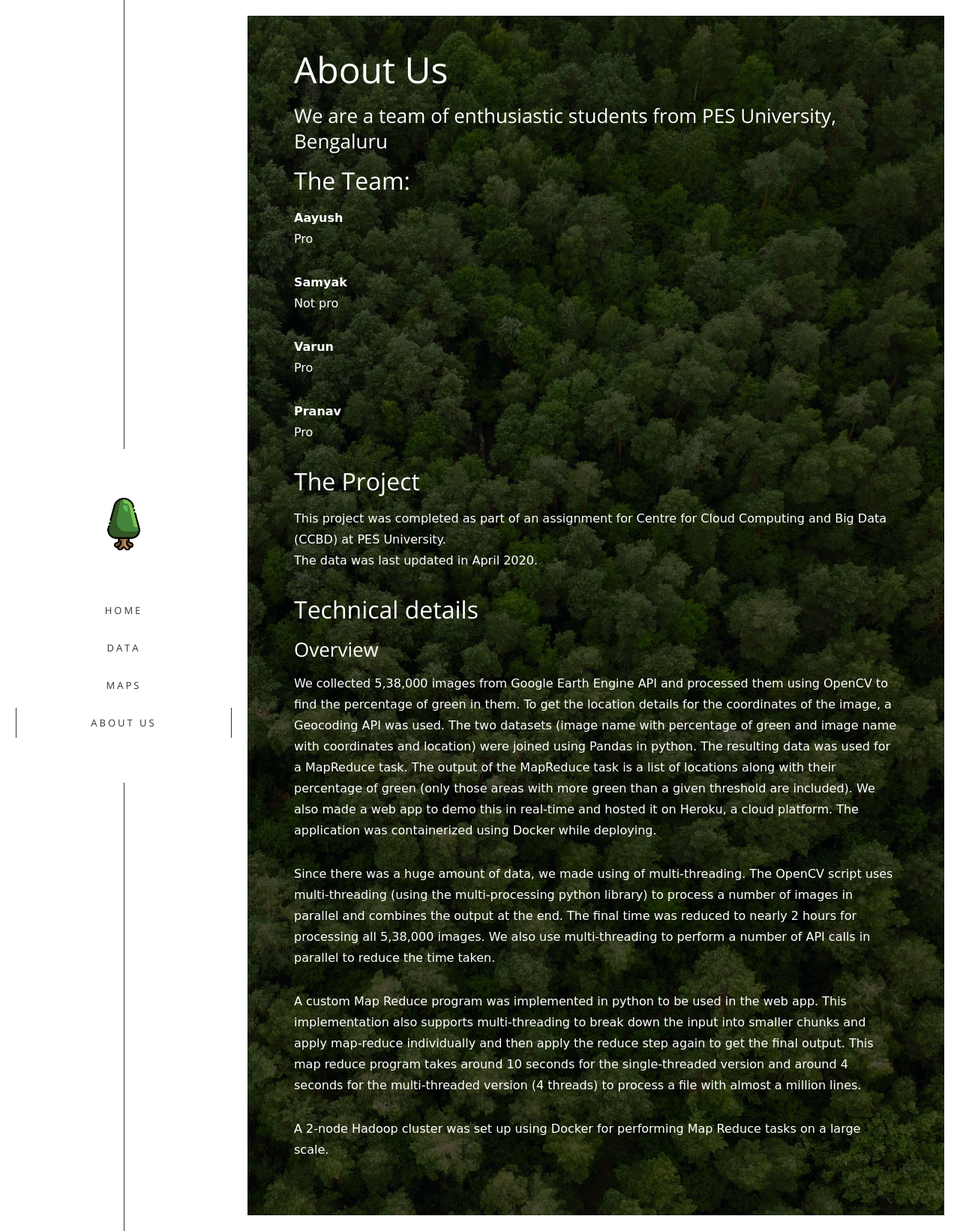
After one commit to NaikAayush/ccbd-bangalore, a Flask app: page /about in a window 1280 px wide. The commit adds this page. Shown: the whole page at 75% size. Run offline with Flask 2, Linux system fonts and the light colour scheme; parts of the project's set-up code (start-up, migrations or seed data) failed here and were passed over; some libraries are stand-ins or nearby versions.

Commit message:
Added about page, code formatting, fixed minor issues

```diff
--- a/MapReduce/app.py
+++ b/MapReduce/app.py
@@ -2,9 +2,8 @@ import os
 import time
 import subprocess
 import csv
-from flask import Flask, render_template, request, session, jsonify, redirect, url_for
+from flask import Flask, render_template, request, session, redirect, url_for
 import pandas as pd
-import json
 
 
 import mapper
@@ -15,6 +14,9 @@ app.secret_key = "hmm secret key"
 
 pincode_locality_mapper = pd.read_csv("./pincode_locality_mapping.csv", header=None)
 pincode_locality_mapper.set_index(0, inplace=True)
+
+pin_shape_df = pd.read_csv('pin_shape.csv')
+loc_shape_df = pd.read_csv('loc_shape.csv')
 
 @app.route("/")
 def index():
@@ -86,14 +88,14 @@ def mapRed():
                     outputs.append([pincode, [(sub_district, district)], green])
         outputs.sort(key=lambda x: x[2], reverse=True)
         time_taken = round(time.time() - start_time, 5)
-        no_of_outputs=len(outputs)
-        pincode=[x[0] for x in outputs]
-        locality=[x[1][0][0] for x in outputs]
-        green=[x[2] for x in outputs]
-        if groupby=='pincode':
+        no_of_outputs = len(outputs)
+        pincode = [x[0] for x in outputs]
+        locality = [x[1][0][0] for x in outputs]
+        green = [x[2] for x in outputs]
+        if groupby == 'pincode':
             session['varx'] = 'pincode'
             session['pincode'] = pincode
-        elif groupby=='locality':
+        elif groupby == 'locality':
             session['varx'] = 'locality'
             session['locality'] = locality
         return render_template("maprednew.html",
@@ -107,44 +109,48 @@ def mapRed():
     #return render_template("mapRed.html", outputs=None)
     return render_template("maprednew.html", outputs=None)
 
-@app.route("/maps",methods=["GET", "POST"])
+@app.route("/maps", methods=["GET", "POST"])
 def maps():
     varx = session.get('varx', None)
     if varx:
         if varx == 'pincode':
             pincode = session.get('pincode', None)
-            shape=[x for x in range(0,len(pincode))]
-            display=[x for x in range(0,len(pincode))]
-            df=pd.read_csv('pin_shape.csv')
-            for i in range(0,len(pincode)):
-                x=df.loc[df['postalCode'] == int(pincode[i])]
+            shape = list(range(0, len(pincode)))
+            display = list(range(0, len(pincode)))
+            for i, pinc in enumerate(pincode):
+                x = pin_shape_df.loc[pin_shape_df['postalCode'] == int(pinc)]
                 for j in x['Shape']:
-                    shape[i]=j
+                    shape[i] = j
                 for k in x['Display']:
-                    display[i]=k
-            return render_template("mapsnew.html",pincode=pincode,shape=shape,display=display,varx=varx,locality='')
+                    display[i] = k
+            return render_template("mapsnew.html",
+                                   pincode=pincode,
+                                   shape=shape,
+                                   display=display,
+                                   varx=varx,
+                                   locality='')
 
         elif varx == 'locality':
             locality = session.get('locality', None)
-            shape=[x for x in range(0,len(locality))]
-            display=[x for x in range(0,len(locality))]
-            df=pd.read_csv('loc_shape.csv')
-            for i in range(0,len(locality)):
-                x=df.loc[df['locality'] == locality[i]]
+            shape = list(range(0, len(locality)))
+            display = list(range(0, len(locality)))
+            for i, pinc in enumerate(locality):
+                x = loc_shape_df.loc[loc_shape_df['locality'] == locality[i]]
                 for j in x['Shape']:
-                    shape[i]=j
+                    shape[i] = j
                 for k in x['Display']:
-                    display[i]=k
-            return render_template("mapsnew.html",locality=locality,shape=shape,display=display,varx=varx,pincode='')
-    return redirect(url_for("new"))
+                    display[i] = k
+            return render_template("mapsnew.html",
+                                   locality=locality,
+                                   shape=shape,
+                                   display=display,
+                                   varx=varx,
+                                   pincode='')
+    return redirect(url_for("index"))
 
-@app.route("/new",methods=["GET", "POST"])
-def new():
-    return render_template('index2.html')
-
-@app.route("/newx",methods=["GET", "POST"])
-def newx():
-    return render_template('NewMapRed.html')
+@app.route("/about")
+def about():
+    return render_template("aboutus.html")
 
 if __name__ == "__main__":
     app.run(debug=True, host='0.0.0.0')
--- /dev/null
+++ b/MapReduce/templates/aboutus.html
@@ -0,0 +1,256 @@
+<!DOCTYPE html>
+<html lang="en-US" class="no-js">
+    <head>
+
+        <title>About Us | Greenery of Bengaluru</title>
+
+        <!-- Meta Data -->
+        <meta http-equiv="content-type" content="text/html;charset=UTF-8">
+        <meta name="viewport" content="width=device-width, initial-scale=1">
+        <meta name="description" content="">
+        <meta name="keywords" content="">
+        <meta name="author" content="Us">
+
+        <!-- CSS Global Compulsory -->
+        <link rel="stylesheet" href="{{url_for('static',filename='css/bootstrap.min.css')}}">
+        <link rel="stylesheet" href="{{url_for('static',filename='css/style.css')}}">
+        <!-- <link rel="stylesheet" href="{{url_for('static',filename='css/yush.min.css')}}">
+            <link rel="stylesheet" href="{{url_for('static',filename='css/yush.css')}}"> -->
+
+            <!-- CSS Implementing Plugins -->
+            <!-- <link rel="stylesheet" href="{{url_for('static',filename='css/ionicons.min.css')}}" type="text/css"> -->
+            <link rel="stylesheet" href="{{url_for('static',filename='css/animate.min.css')}}" type="text/css">
+            <link rel="stylesheet" href="{{url_for('static',filename='css/flexslider.css')}}" type="text/css">
+            <link rel="stylesheet" href="{{url_for('static',filename='css/magnific-popup.css')}}" type="text/css">
+            <link rel="stylesheet" href="{{url_for('static',filename='css/vegas.min.css')}}" type="text/css">
+            <!-- <link rel="stylesheet" href="{{url_for('static',filename='css/jquery.mCustomScrollbar.min.css')}}"> -->
+            <link rel="stylesheet" href="{{url_for('static',filename='css/photoswipe/photoswipe.css')}}">
+            <link rel="stylesheet" href="{{url_for('static',filename='css/photoswipe/default-skin/default-skin.css')}}">
+            <link rel="stylesheet" href="{{url_for('static',filename='css/custom.css')}}">
+            <link rel="stylesheet" href="{{url_for('static',filename='css/mapred.css')}}">
+
+            <!-- HTML5 shim and Respond.js IE8 support of HTML5 elements and media queries -->
+            <!--[if lt IE 9]>
+                <script src="http://html5shim.googlecode.com/svn/trunk/html5.js"></script>
+                <script src="js/respond.min.js"></script>
+            <![endif]-->
+
+            <!--[if lt IE 11]>
+                <link rel="stylesheet" type="text/css" href="css/ie.css">
+            <![endif]-->
+
+            <!-- Fonts -->
+            <link href="https://fonts.googleapis.com/css?family=Open+Sans:200,300,300i,400,400i,700,700i" rel="stylesheet">
+
+            <!-- JS -->
+            <script type="text/javascript" src="{{url_for('static',filename='js/modernizr.js')}}"></script>
+
+            <!-- Faviconss -->
+            <link rel="shortcut icon" href="images/favicon.ico">
+            <link rel="apple-touch-icon" href="images/apple-touch-icon.png">
+            <link rel="apple-touch-icon" sizes="72x72" href="images/apple-touch-icon-72x72.png">
+            <link rel="apple-touch-icon" sizes="114x114" href="images/apple-touch-icon-114x114.png">
+
+            <style>
+.icon-thing {
+    color: white;
+}
+.about-team {
+    font-size: initial;
+}
+.about-project {
+    font-size: initial;
+}
+            </style>
+    </head>
+    <body>
+
+        <div id="preloader">
+            <div id="loading-animation"></div>
+        </div>
+
+        <div class="main-container">
+
+            <!-- Main Header -->
+            <header class="main-header header-light header-mobile-light menu-dark menu-mobile-dark">
+                <div class="header-container">
+                    <div class="header-content">
+                        <div class="header-el">
+                            <div class="topline"></div>
+                            <div class="header-block brand-block">
+                                <!-- Header Logo -->
+                                <div class="logo-block">
+                                    <a class="header-logo load-content" href="#home">
+                                        <img src="{{url_for('static',filename='images/tree.png')}}" alt="" class="logo-light" />
+                                        <img src="{{url_for('static',filename='images/tree.png')}}" alt="" class="logo-dark" />
+                                    </a>
+                                </div>
+                                <button type="button" class="nav-toggle">
+                                    <span></span>
+                                </button>
+                            </div>
+                            <!-- Header Nav -->
+                            <nav class="header-block nav-block header-nav">
+                                <ul class="nav">
+                                    <li><a href="{{url_for('index')}}">Home</a></li>
+                                    <li><a href="{{url_for('mapRed')}}">Data</a></li>
+                                    <li><a href="{{url_for('maps')}}">Maps</a></li>
+                                    <li class="active"><a href="{{url_for('about')}}" class="load-content">About Us</a></li>
+                                    <!-- <li><a href="#contact" class="load-content">Contact</a></li> -->
+                                </ul>
+                            </nav>
+                            <div class="bottomline"></div>
+                        </div>
+                    </div>
+                </div>
+            </header>
+
+            <div class="function-buttons style-light">
+
+                <!-- Close Block Button -->
+                <a href="#home" class="function-btn close-block load-content"><i class="ion-android-close"></i></a>
+
+                <!-- Back To Top Block Button -->
+                <a href="#" class="function-btn backtotop-block"><i class="fa fa-angle-up" aria-hidden="true"></i></a>
+
+            </div>
+
+            <!-- Global Overlay -->
+            <div class="global-overlay zoom-onload">
+                <div class="overlay">
+                    <div class="overlay-wrapper">
+                        <!-- Overlay Background -->
+                        <div class="overlay-inner cover-background" style="background-image: url('{{url_for('static',filename='images/forest.jpg')}}');"></div>
+
+                        <div class="overlay-inner background-dark-5 opacity-20"></div>
+                    </div>
+                </div>
+            </div>
+
+            <!-- Frame Overlay -->
+            <div class="overlay-frame">
+                <div class="of-top"></div>
+                <div class="of-bottom"></div>
+                <div class="of-right"></div>
+            </div>
+
+            <!-- Home Block -->
+
+
+            <!-- Side Block -->
+            <div class="ed-homeblock" style="overflow:scroll;">
+                <div class="jumbotron" style=" background-color:#0000008c;margin-bottom:0rem;min-height: 100vh;max-height: auto; ">
+                    <div class="center" style="background-image: url('{{url_for('static',filename='images/forest.jpg')}}');"></div>
+                    <div class="sideblock-container">
+                        <section id="about" class="section" style="padding:0px">
+                            <div class="container">
+                                <h1>About Us</h1>
+                                <h3>We are a team of enthusiastic students from PES University, Bengaluru</h3>
+                                <div class="about-team">
+                                    <h2>The Team:</h2>
+                                    <ul>
+                                        <li><b>Aayush</b>
+                                            <a class="icon-thing" target="_blank" href="https://github.com/NaikAayush/"><span class="iconify" data-icon="ion-logo-github" data-inline="false"></span></a>
+                                            <a class="icon-thing" target="_blank" href="https://www.linkedin.com/in/aayush-naik-b96a90134/"><span class="iconify" data-icon="ant-design:linkedin-filled" data-inline="false"></span></a>
+                                            <p>Pro</p>
+                                        </li>
+                                        <li><b>Samyak</b>
+                                            <a class="icon-thing" target="_blank" href="https://github.com/Samyak2/"><span class="iconify" data-icon="ion-logo-github" data-inline="false"></span></a>
+                                            <a class="icon-thing" target="_blank" href="https://www.linkedin.com/in/samyaks/"><span class="iconify" data-icon="ant-design:linkedin-filled" data-inline="false"></span></a>
+                                            <a class="icon-thing" target="_blank" href="https://samyak2.github.io/"><span class="iconify" data-icon="whh:website" data-inline="false"></span></a>
+                                            <p>Not pro</p>
+                                        </li>
+                                        <li><b>Varun</b>
+                                            <a class="icon-thing" target="_blank" href="https://github.com/varunp2k/"><span class="iconify" data-icon="ion-logo-github" data-inline="false"></span></a>
+                                            <a class="icon-thing" target="_blank" href="https://www.linkedin.com/in/varunp2k/"><span class="iconify" data-icon="ant-design:linkedin-filled" data-inline="false"></span></a>
+                                            <p>Pro</p>
+                                        </li>
+                                        <li><b>Pranav</b>
+                                            <a class="icon-thing" target="_blank" href="https://github.com/psiayn/"><span class="iconify" data-icon="ion-logo-github" data-inline="false"></span></a>
+                                            <a class="icon-thing" target="_blank" href="https://www.linkedin.com/in/pranav-kesavarapu-13b193135/"><span class="iconify" data-icon="ant-design:linkedin-filled" data-inline="false"></span></a>
+                                            <p>Pro</p>
+                                        </li>
+                                    </ul>
+                                </div>
+                                <div class="about-project">
+                                    <h2>The Project</h2>
+                                    <p style="margin-bottom: 0px">
+                                        This project was completed as part of an assignment for Centre for Cloud Computing and Big Data (CCBD) at PES University.
+                                    </p>
+                                    <p>The data was last updated in April 2020.</p>
+                                    <h2>Technical details</h2>
+                                    <h3>Overview</h3>
+                                    <p>We collected 5,38,000 images from Google Earth Engine API and processed them using OpenCV to find the percentage of green in them. To get the location details for the coordinates of the image, a Geocoding API was used. The two datasets (image name with percentage of green and image name with coordinates and location) were joined using Pandas in python. The resulting data was used for a MapReduce task. The output of the MapReduce task is a list of locations along with their percentage of green (only those areas with more green than a given threshold are included). We also made a web app to demo this in real-time and hosted it on Heroku, a cloud platform. The application was containerized using Docker while deploying.</p>
+                                    <p>Since there was a huge amount of data, we made using of multi-threading. The OpenCV script uses multi-threading (using the multi-processing python library) to process a number of images in parallel and combines the output at the end. The final time was reduced to nearly 2 hours for processing all 5,38,000 images. We also use multi-threading to perform a number of API calls in parallel to reduce the time taken.</p>
+                                    <p>A custom Map Reduce program was implemented in python to be used in the web app. This implementation also supports multi-threading to break down the input into smaller chunks and apply map-reduce individually and then apply the reduce step again to get the final output. This map reduce program takes around 10 seconds for the single-threaded version and around 4 seconds for the multi-threaded version (4 threads) to process a file with almost a million lines.<p>
+                                    <p>A 2-node Hadoop cluster was set up using Docker for performing Map Reduce tasks on a large scale.</p>
+                                </div>
+                            </div>
+                        </section>
+
+
+                    </div>
+
+                    <!-- JS -->
+                    <!-- <script src="https://ajax.googleapis.com/ajax/libs/jquery/2.1.1/jquery.min.js"></script> -->
+                    <script type="text/javascript" src="{{url_for('static',filename='js/jquery.min.js')}}"></script>
+                    <script type="text/javascript" src="{{url_for('static',filename='js/bootstrap.min.js')}}"></script>
+                    <script type="text/javascript" src="{{url_for('static',filename='js/plugins.js')}}"></script>
+                    <script type="text/javascript" src="{{url_for('static',filename='js/photoswipe.min.js')}}"></script>
+                    <script type="text/javascript" src="{{url_for('static',filename='js/photoswipe-ui-default.min.js')}}"></script>
+                    <script type="text/javascript" src="{{url_for('static',filename='js/photoswipe-main.js')}}"></script>
+                    <script type="text/javascript" src="{{url_for('static',filename='js/main.js')}}"></script>
+                    <script src="https://code.iconify.design/1/1.0.6/iconify.min.js"></script>
+                    <script>
+                        $('#printVal').html($('#customRange1').val() + "%");
+$('#printVal').css("left", parseInt($('#customRange1').val()) - parseInt($('#customRange1').val())/20 + "%");
+$(document).on('input', '#customRange1', function() {
+    if($(this).val!=NaN){
+        $('#printVal').html( $(this).val() + "%" );
+        $('#printVal').css("left", parseInt($(this).val()) - parseInt($(this).val())/20 + "%");
+    }
+    else{
+        $('#printVal').html("50.0%");
+        $('#printVal').css("left", "50%");
+    }
+});
+$('body').append('<div id="loading"><div class="loadingScreen"></div></div>');
+$(window).on('load', function(){
+    setTimeout(removeLoader, 200); //wait for page load PLUS 200 milliseconds.
+});
+function removeLoader(){
+    $( "#loading" ).fadeOut(500, function() {
+        // fadeOut complete. Remove the loading div
+        $( "#loading" ).remove(); //makes page more lightweight
+    });
+}
+
+function showLoading(obj) {
+    $('body').append('<div id="loading" style="display: none"><div class="loadingScreen"></div></div>');
+    $("#loading").fadeIn(200);
+}
+
+function hadoopChanged(checkbox) {
+    var multithreaded_checkbox = document.getElementById("multithreaded");
+    var hadoop_checkbox = document.getElementById("hadoop");
+    if (hadoop_checkbox.checked) {
+        multithreaded_checkbox.disabled = true;
+    }
+    else {
+        multithreaded_checkbox.disabled = false;
+    }
+}
+function multiChanged(checkbox) {
+    var multithreaded_checkbox = document.getElementById("multithreaded");
+    var hadoop_checkbox = document.getElementById("hadoop");
+    if (multithreaded_checkbox.checked) {
+        hadoop_checkbox.disabled = true;
+    }
+    else {
+        hadoop_checkbox.disabled = false;
+    }
+}
+                    </script>
+
+    </body>
+</html>
--- a/MapReduce/templates/mapsnew.html
+++ b/MapReduce/templates/mapsnew.html
@@ -2,14 +2,14 @@
 <html lang="en-US" class="no-js">
 	<head>
 
-		<title>Green Bengaluru</title>
+		<title>Map | Greenery of Bengaluru</title>
 
 		<!-- Meta Data -->
 		<meta http-equiv="content-type" content="text/html;charset=UTF-8">
 		<meta name="viewport" content="width=device-width, initial-scale=1">
 		<meta name="description" content="">
 		<meta name="keywords" content="">
-		<meta name="author" content="Erilisdesign.com">
+		<meta name="author" content="Us">
 
 		<!-- CSS Global Compulsory -->
 		<link rel="stylesheet" href="{{url_for('static',filename='css/bootstrap.min.css')}}">
@@ -89,7 +89,7 @@
 									<li><a href="{{url_for('index')}}">Home</a></li>
 									<li><a href="{{url_for('mapRed')}}">Data</a></li>
                   <li class="active"><a href="{{url_for('maps')}}">Maps</a></li>
-									<li><a href="#portfolio" class="load-content">About Us</a></li>
+                  <li><a href="{{url_for('about')}}">About Us</a></li>
 									<!-- <li><a href="#contact" class="load-content">Contact</a></li> -->
 								</ul>
 							</nav>
```
Also changed, not shown: MapReduce/templates/index2.html (+7 -8 lines), MapReduce/templates/maprednew.html (+8 -6 lines), 1 other file.
